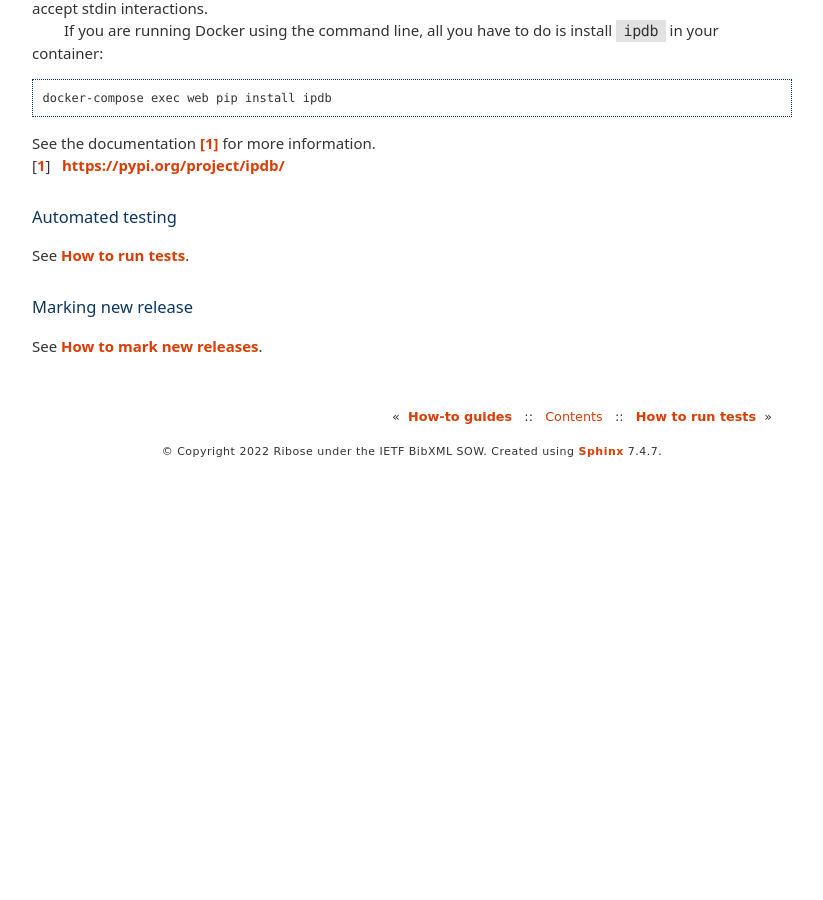
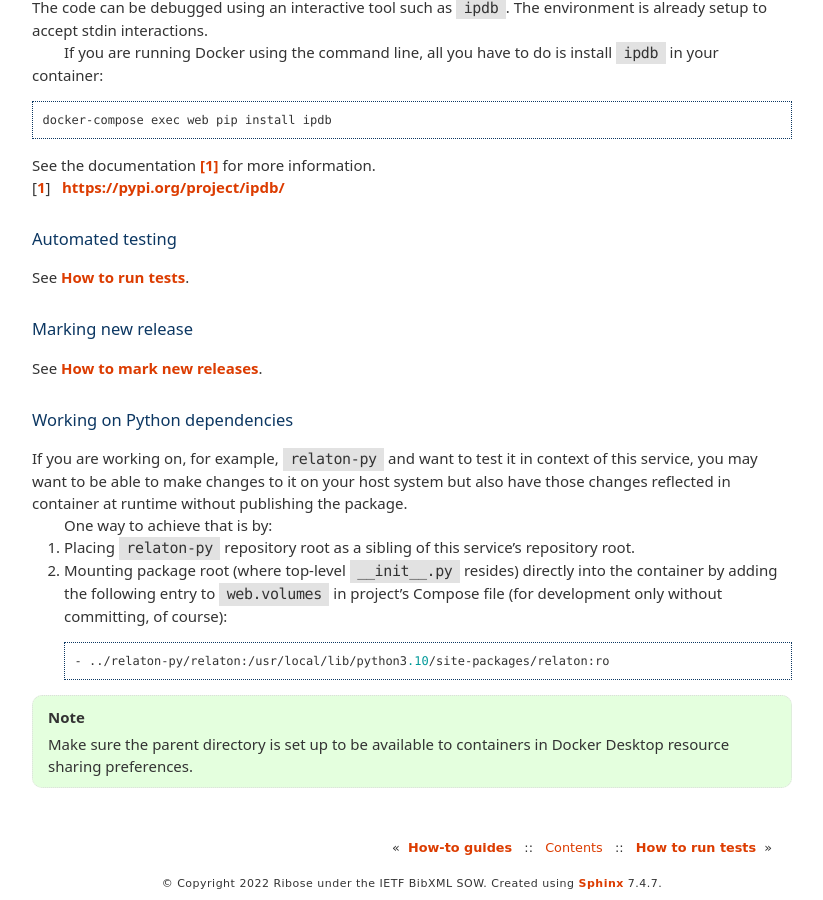
Before and after one commit to ietf-tools/bibxml-service, a Sphinx documentation site: the page built from docs/howto/develop-locally.rst, in a window 1280 px wide and 900 px high, scrolled down 3637 px. Shown: the whole window, without its empty margins (228-1051 px from the left). Built offline with Sphinx 7.4.7, drawn with Linux system fonts in a browser that asks for light colours; pages that are not in the unit, such as notebooks, are missing from menus; before the commit the page ends 4106 px from its top, so only the background shows below that; some of the changed text lies outside the part shown.

Commit message:
docs: guide for mounting Python deps

```diff
--- a/docs/howto/develop-locally.rst
+++ b/docs/howto/develop-locally.rst
@@ -208,3 +208,27 @@ Marking new release
 -------------------
 
 See :doc:`/howto/mark-releases`.
+
+
+Working on Python dependencies
+------------------------------
+
+If you are working on, for example, ``relaton-py``
+and want to test it in context of this service,
+you may want to be able to make changes to it on your host system
+but also have those changes reflected in container at runtime
+without publishing the package.
+
+One way to achieve that is by:
+
+1. Placing ``relaton-py`` repository root as a sibling of this service’s
+   repository root.
+2. Mounting package root (where top-level ``__init__.py`` resides)
+   directly into the container by adding the following entry
+   to ``web.volumes`` in project’s Compose file
+   (for development only without committing, of course)::
+
+       - ../relaton-py/relaton:/usr/local/lib/python3.10/site-packages/relaton:ro
+
+.. note:: Make sure the parent directory is set up to be available to containers
+          in Docker Desktop resource sharing preferences.
```
